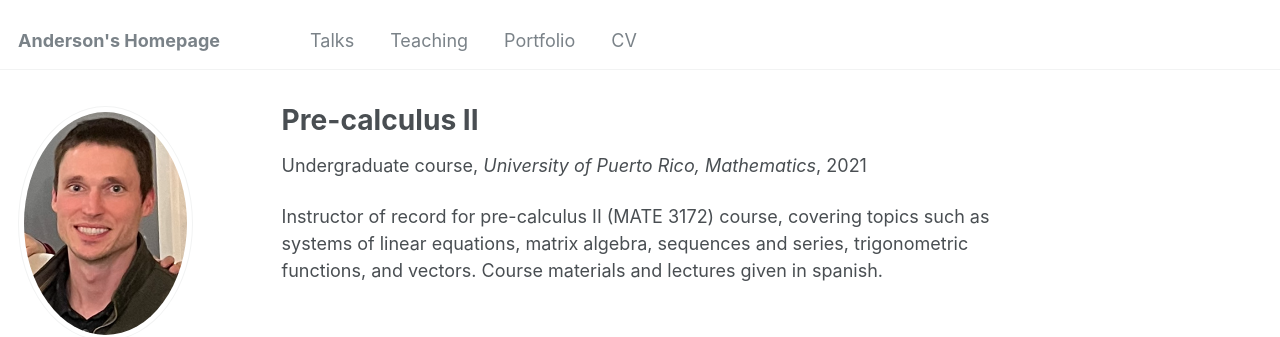
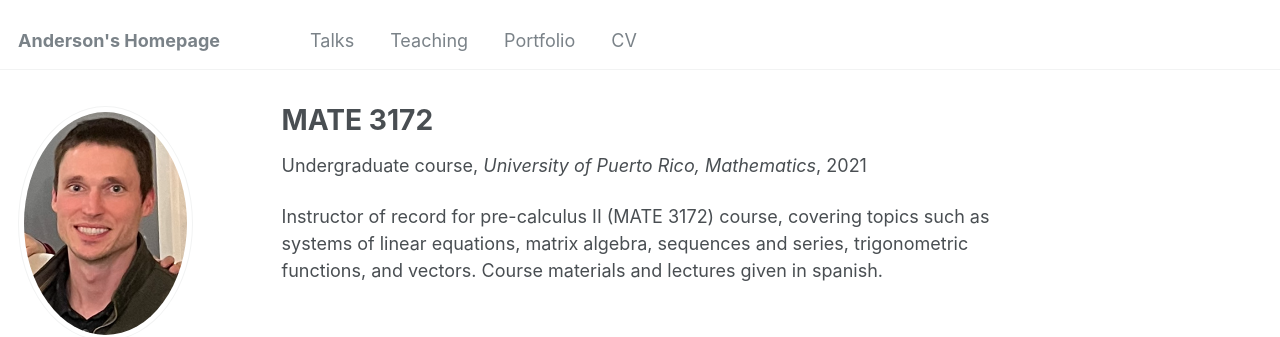
Before and after one commit to abussing/abussing.github.io, a Jekyll site: the page built from _teaching/2021-spring-teaching-1.md, in a window 1280 px wide and 989 px high. Shown: the top 337 px of the window. Built offline with Jekyll 4.4.1, drawn with Linux system fonts in a browser that asks for light colours.

Commit message:
Update 2021-spring-teaching-1.md

```diff
--- a/_teaching/2021-spring-teaching-1.md
+++ b/_teaching/2021-spring-teaching-1.md
@@ -1,5 +1,5 @@
 ---
-title: "Pre-calculus II"
+title: "MATE 3172"
 collection: teaching
 type: "Undergraduate course"
 permalink: /teaching/2021-spring-teaching-1
```
